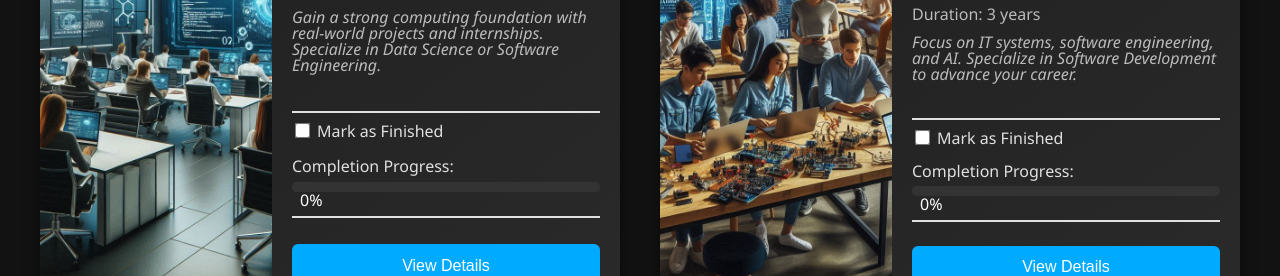
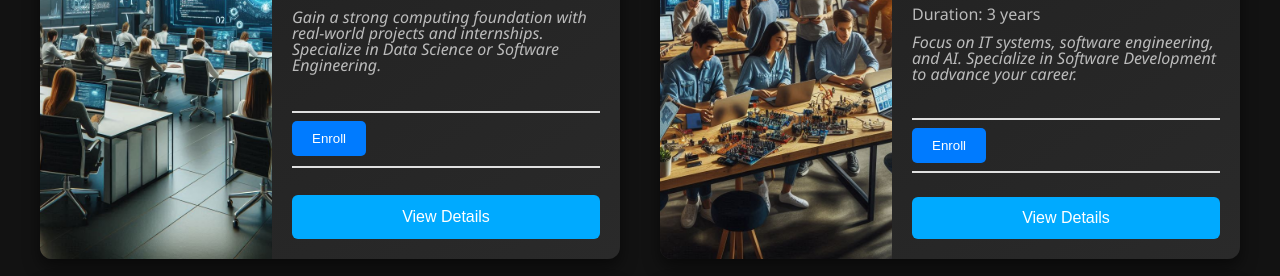
Before and after one commit to Mc141/WPR-281, a plain HTML site: page index.html in a window 1280 px wide. Shown: the part 266-542 px from the top of the page. Drawn offline with Linux system fonts and the light colour scheme.

Commit message:
added enroll button

```diff
--- a/css/index.css
+++ b/css/index.css
@@ -172,6 +172,36 @@ html {
     transform: scale(1.05);
 }
 
+/*Enroll button styling*/
+.enroll-button {
+    background-color: #007bff; /* Primary color */
+    color: #fff; /* Text color */
+    border: none;
+    padding: 10px 20px;
+    border-radius: 5px;
+    cursor: pointer;
+    transition: background-color 0.3s ease, transform 0.2s ease;
+  }
+
+  .enroll-button:hover {
+    background-color: #0056b3; /* Darker shade for hover effect */
+    transform: scale(1.05); /* Slightly enlarge the button on hover */
+  }
+
+  .enroll-button:active {
+    background-color: #003f7f; /* Even darker shade for active effect */
+    transform: scale(0.95); /* Slightly shrink on click for feedback */
+  }
+
+
+
+
+
+
+
+
+
+
 /* Checkbox and label styling */
 .course-status {
     margin-top: 1rem;
@@ -192,7 +222,7 @@ html {
 
 /* Progress Bar */
 .progress-container {
-    margin-top: 1rem;
+
     transition: background-color 0.3s ease;
 }
 
--- a/js/index.js
+++ b/js/index.js
@@ -51,16 +51,14 @@ function displayCourses(data) {
     const hrStatus = document.createElement('hr');
     status.appendChild(hrStatus);
 
-    const checkbox = document.createElement('input');
-    checkbox.type = 'checkbox';
-    checkbox.classList.add('course-completed');
-    checkbox.id = `course${course.id}`;
-    status.appendChild(checkbox);
+    //add the enroll button here/////////////////////////////////////////////////////////////////////////////////////
+    const enrollButton = document.createElement('button');
+    enrollButton.classList.add("enroll-button");
+    enrollButton.textContent = "Enroll";
+    status.appendChild(enrollButton);
 
-    const label = document.createElement('label');
-    label.htmlFor = `course${course.id}`;
-    label.textContent = 'Mark as Finished';
-    status.appendChild(label);
+
+
 
     courseInfo.appendChild(status);
 
@@ -68,21 +66,7 @@ function displayCourses(data) {
     const progressContainer = document.createElement('div');
     progressContainer.classList.add('progress-container');
 
-    const progressLabel = document.createElement('label');
-    progressLabel.htmlFor = `progress${course.id}`;
-    progressLabel.textContent = 'Completion Progress:';
-    progressContainer.appendChild(progressLabel);
 
-    const progress = document.createElement('progress');
-    progress.id = `progress${course.id}`;
-    progress.value = 0;
-    progress.max = 100;
-    progressContainer.appendChild(progress);
-
-    const progressPercentage = document.createElement('span');
-    progressPercentage.classList.add('progress-percentage');
-    progressPercentage.textContent = '0%';
-    progressContainer.appendChild(progressPercentage);
 
     const hrProgress = document.createElement('hr');
     progressContainer.appendChild(hrProgress);
@@ -148,3 +132,57 @@ fetch(jsonFilePath)
   .catch(error => {
     console.error('There was a problem with the fetch operation:', error);
   });
+
+
+
+
+
+
+
+
+
+
+
+
+
+
+
+ /*
+TODO
+
+ create checkbox en label (add op more-info page vir elke module)
+
+     const checkbox = document.createElement('input');
+    checkbox.type = 'checkbox';
+    checkbox.classList.add('course-completed');
+    checkbox.id = `course${course.id}`;
+    status.appendChild(checkbox);
+
+    const label = document.createElement('label');
+    label.htmlFor = `course${course.id}`;
+    label.textContent = 'Mark as Finished';
+    status.appendChild(label);
+
+
+
+create progress bar op main page, wanneer user klaar genroll het vir daai course. (Delete eers course enroll button, en dan add hierdie)
+
+    const progressLabel = document.createElement('label');
+    progressLabel.htmlFor = `progress${course.id}`;
+    progressLabel.textContent = 'Completion Progress:';
+    progressContainer.appendChild(progressLabel);
+
+    const progress = document.createElement('progress');
+    progress.id = `progress${course.id}`;
+    progress.value = 0;
+    progress.max = 100;
+    progressContainer.appendChild(progress);
+
+    const progressPercentage = document.createElement('span');
+    progressPercentage.classList.add('progress-percentage');
+    progressPercentage.textContent = '0%';
+    progressContainer.appendChild(progressPercentage);
+
+    progressContainer.style.marginTop = "1rem";
+
+ */
```
